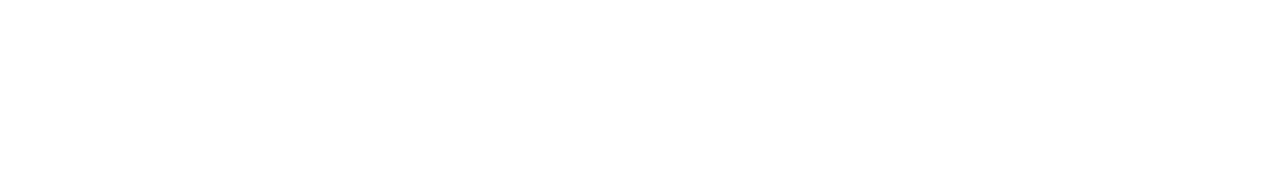
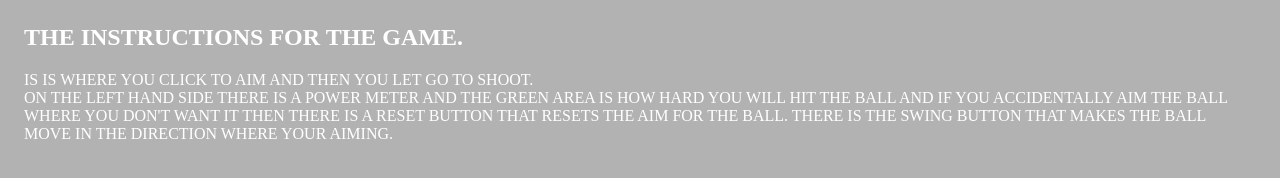
Before and after one commit to bensb1/underworld-golf-game, a plain HTML site: page instructions.html in a window 1280 px wide. Drawn offline with Linux system fonts and the light colour scheme.

Commit message:
Update instructions.html

```diff
--- a/instructions.html
+++ b/instructions.html
@@ -6,8 +6,8 @@
   }
 
 body{
-    background-color:rgda(255,255,255,0.5);
-    padding: 1em;
+   background-color:rgba(0,0,0,0.3);
+   padding: 1em;
   }
 
 </style>
```
